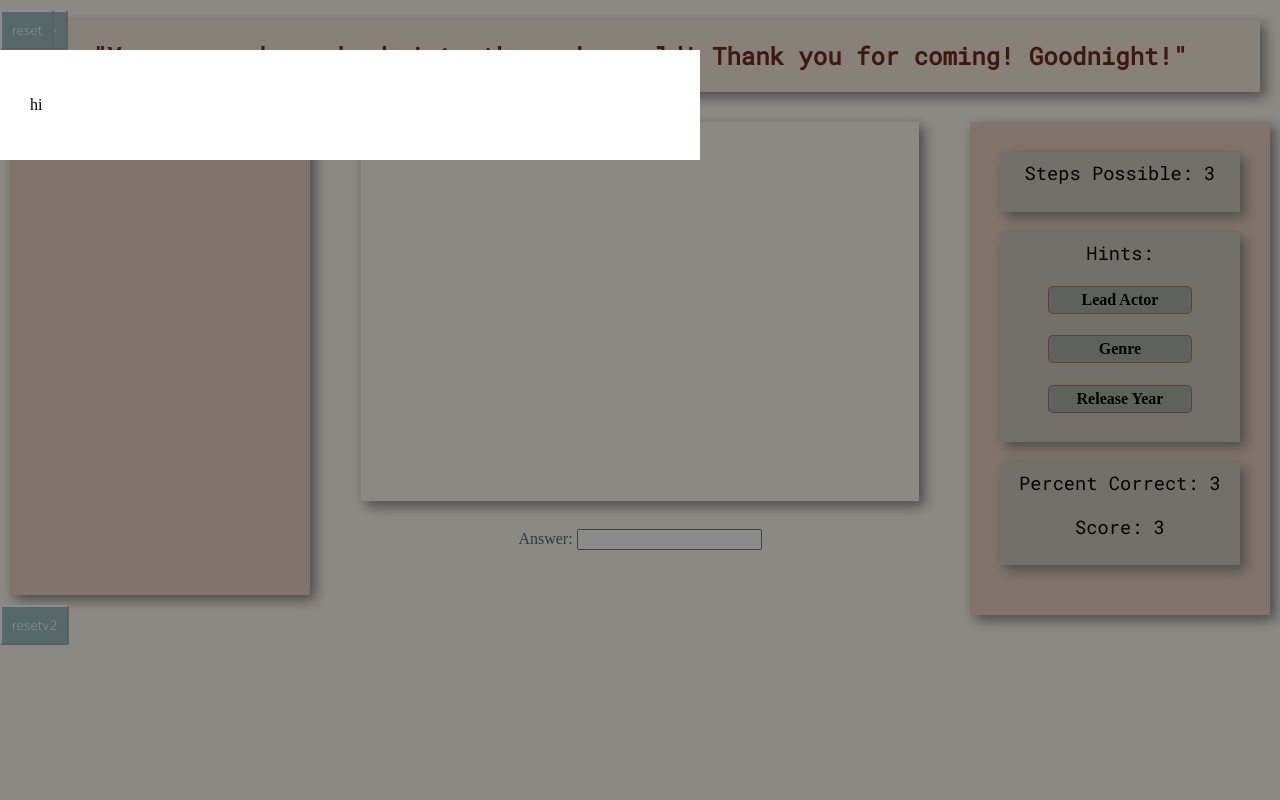
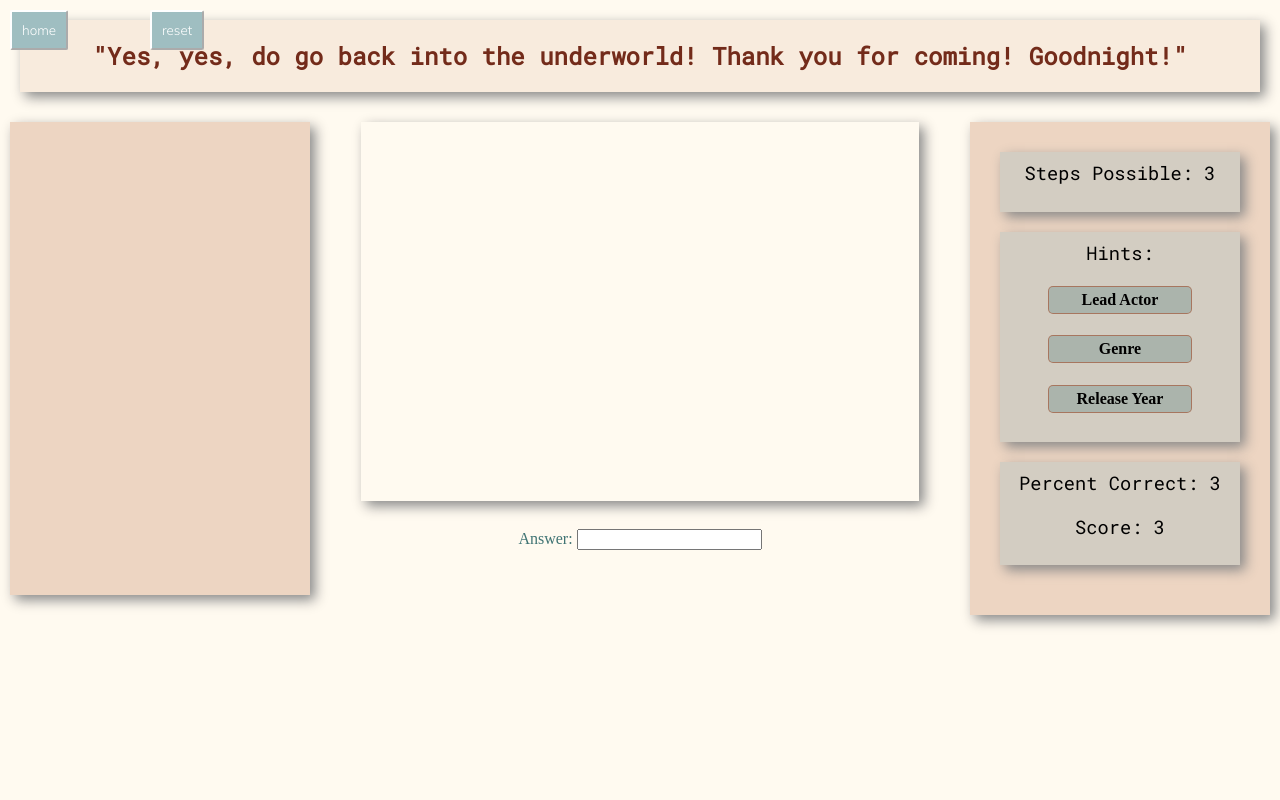
Before and after one commit to alissachimi/finalFilm, a Flask app: page /game in a window 1280 px wide. Run offline with Flask 3, Linux system fonts and the light colour scheme; some libraries are stand-ins or nearby versions.

Commit message:
set message to display none

```diff
--- a/static/CSS/game.css
+++ b/static/CSS/game.css
@@ -140,6 +140,8 @@ form {
   background-color: rgba(0, 0, 0, 0.455);
   z-index: 1;
   margin: 0;
+  overflow-x: hidden;
+  display:none;
 }
 
 .howToMessageFront{
--- a/templates/game.html
+++ b/templates/game.html
@@ -53,16 +53,14 @@
 
 
     </div>
-
-    <button onclick="getNewMovie()" style="position: absolute; top: 10px; ">reset</button>
-    <button onclick="getNew()" id="but2">resetv2</button>
-
+    <center>
+    <button onclick="getNewMovie()" style="position: absolute; top: 10px; left: 150px">reset</button>
     <div class="howToMessageBackground">
       <div class="howToMessageFront">
         <p>hi</p>
       </div>
     </div>
-
+  </center>
     <script
       src="https://maps.googleapis.com/maps/api/js?key=AIzaSyCr_GiC_sLRJi7Urje8rqN5TJ-z_n8SVJQ&callback=initialize&v=weekly"
       defer
```
